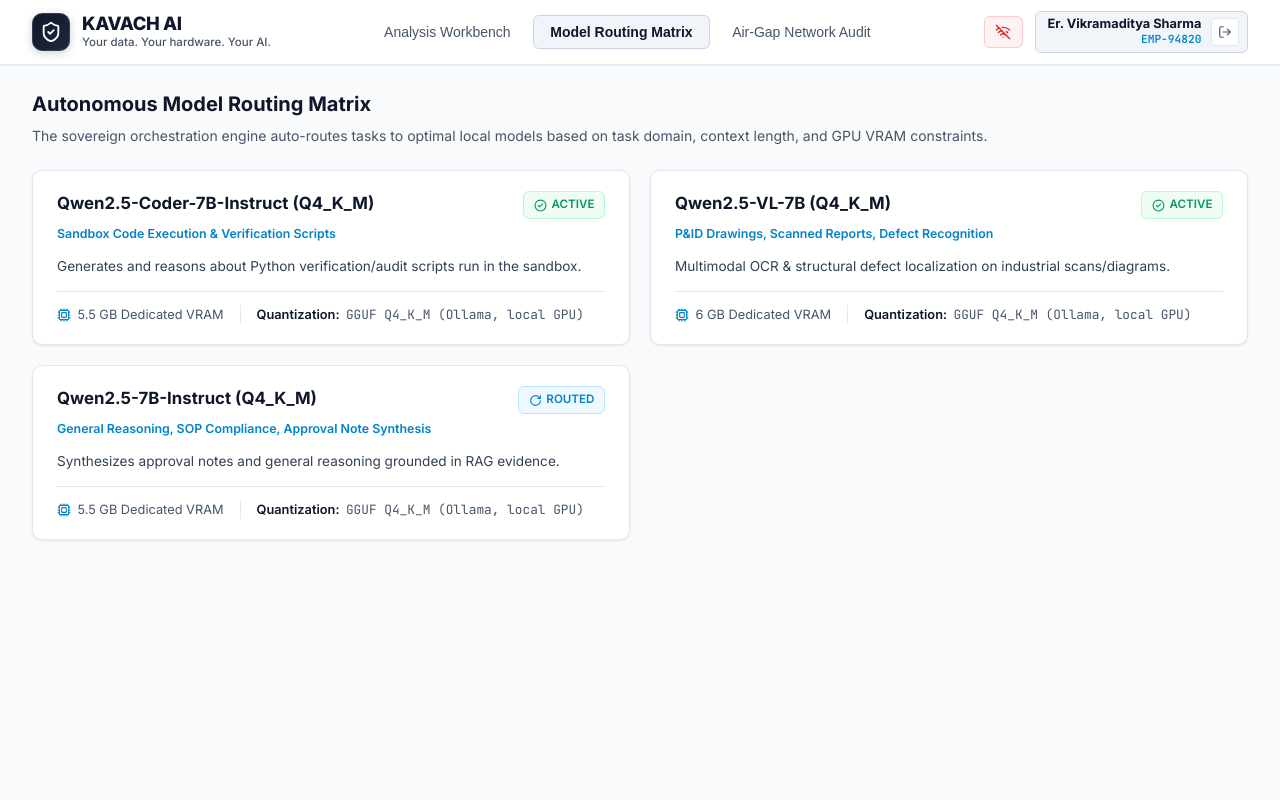
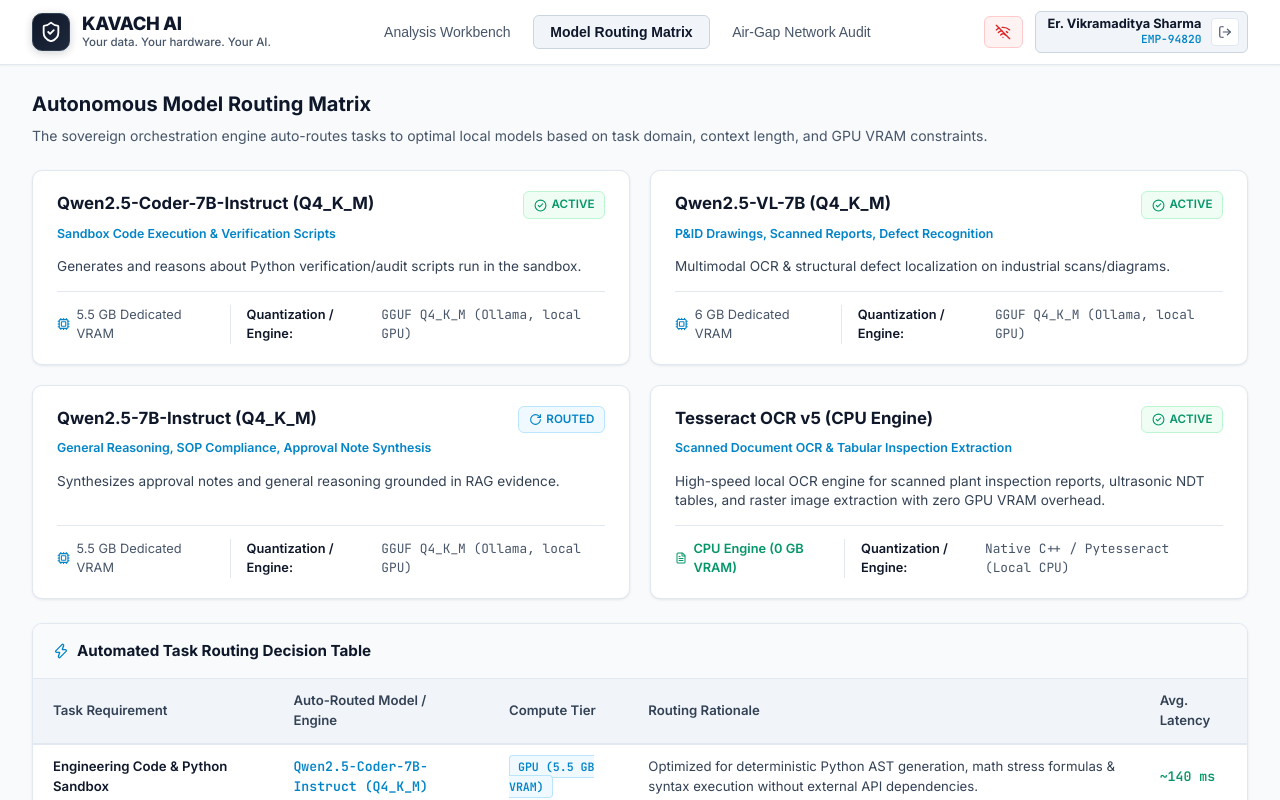
Before and after one commit to Mridu20/kavach-ai, a React (Vite) app in the folder frontend/: page / in a window 1280 px wide. Both pictures are taken after a click on the button "Model Routing Matrix". Shown: the top 800 px of the page. Built offline with nearby package versions, Linux system fonts and the light colour scheme; no server answers.

Commit message:
feat: add ModelRouterMatrix and ModelMatrix components along with API service

```diff
--- a/frontend/src/components/ModelMatrix.tsx
+++ b/frontend/src/components/ModelMatrix.tsx
@@ -1,11 +1,42 @@
 import React from "react";
 import { activeModelsList } from "../services/api";
-import { Cpu, CheckCircle2, RotateCw, Activity } from "lucide-react";
+import { Cpu, CheckCircle2, RotateCw, Activity, Zap, FileText } from "lucide-react";
 
 export const ModelMatrix: React.FC = () => {
+  const routingRules = [
+    {
+      task: "Engineering Code & Python Sandbox",
+      routedModel: "Qwen2.5-Coder-7B-Instruct (Q4_K_M)",
+      hardware: "GPU (5.5 GB VRAM)",
+      rationale: "Optimized for deterministic Python AST generation, math stress formulas & syntax execution without external API dependencies.",
+      latencyMs: 140,
+    },
+    {
+      task: "Document OCR & Scanned Inspection Extraction",
+      routedModel: "Tesseract OCR v5 (CPU Engine)",
+      hardware: "CPU (0 GB VRAM)",
+      rationale: "Fast, zero-VRAM on-premise CPU optical character recognition for scanned reports, tabular inspection sheets & image fallbacks.",
+      latencyMs: 45,
+    },
+    {
+      task: "Multimodal P&ID & Defect Scans",
+      routedModel: "Qwen2.5-VL-7B (Q4_K_M)",
+      hardware: "GPU (6.0 GB VRAM)",
+      rationale: "Equipped with high-resolution vision patch encoders for technical schematics, weld radiographs & scanned engineering drawings.",
+      latencyMs: 280,
+    },
+    {
+      task: "Statutory Approval Note Synthesis & Reasoning",
+      routedModel: "Qwen2.5-7B-Instruct (Q4_K_M)",
+      hardware: "GPU (5.5 GB VRAM)",
+      rationale: "Executive formatting, SOP compliance checks, and PSU bureaucratic synthesis with strict grounding in local RAG standards.",
+      latencyMs: 190,
+    },
+  ];
+
   return (
-    <div style={{ width: "100%" }}>
-      <div style={{ marginBottom: "1.5rem" }}>
+    <div style={{ width: "100%", display: "flex", flexDirection: "column", gap: "1.5rem" }}>
+      <div>
         <h2 style={{ fontWeight: 700, fontSize: "1.25rem", color: "var(--brand-navy)", marginBottom: "0.4rem" }}>
           Autonomous Model Routing Matrix
         </h2>
@@ -51,18 +82,91 @@ export const ModelMatrix: React.FC = () => {
 
             <div style={{ marginTop: "auto", display: "flex", gap: "1rem", borderTop: "1px solid var(--border-dim)", paddingTop: "0.85rem" }}>
               <div style={{ display: "flex", alignItems: "center", gap: "0.4rem", color: "var(--text-muted)", fontSize: "0.8rem" }}>
-                <Cpu size={14} color="var(--brand-blue)" />
-                <span>{model.vramUsageGb} GB Dedicated VRAM</span>
+                {model.vramUsageGb > 0 ? (
+                  <>
+                    <Cpu size={14} color="var(--brand-blue)" />
+                    <span>{model.vramUsageGb} GB Dedicated VRAM</span>
+                  </>
+                ) : (
+                  <>
+                    <FileText size={14} color="var(--green-600)" />
+                    <span style={{ color: "var(--green-600)", fontWeight: 600 }}>CPU Engine (0 GB VRAM)</span>
+                  </>
+                )}
               </div>
               <div style={{ width: "1px", background: "var(--border-dim)" }} />
               <div style={{ display: "flex", alignItems: "center", gap: "0.4rem", color: "var(--text-muted)", fontSize: "0.8rem" }}>
-                <span style={{ fontWeight: 600, color: "var(--text-primary)" }}>Quantization:</span>
+                <span style={{ fontWeight: 600, color: "var(--text-primary)" }}>Quantization / Engine:</span>
                 <span style={{ fontFamily: "var(--font-mono)" }}>{model.weightsFormat}</span>
               </div>
             </div>
           </div>
         ))}
       </div>
+
+      {/* Dynamic Routing Logic Matrix Table */}
+      <div className="panel" style={{ overflow: "hidden", background: "#ffffff" }}>
+        <div style={{ padding: "1rem 1.25rem", borderBottom: "1px solid var(--border-dim)", background: "#f8fafc", display: "flex", alignItems: "center", gap: "0.5rem" }}>
+          <Zap size={16} color="var(--brand-blue)" />
+          <h3 style={{ fontSize: "0.95rem", fontWeight: 700, color: "var(--brand-navy)" }}>
+            Automated Task Routing Decision Table
+          </h3>
+        </div>
+
+        <div style={{ overflowX: "auto" }}>
+          <table style={{ width: "100%", borderCollapse: "collapse", fontSize: "0.825rem", textAlign: "left" }}>
+            <thead>
+              <tr style={{ borderBottom: "2px solid var(--border-dim)", background: "#f1f5f9", color: "var(--text-secondary)" }}>
+                <th style={{ padding: "0.75rem 1.25rem", fontWeight: 600 }}>Task Requirement</th>
+                <th style={{ padding: "0.75rem 1.25rem", fontWeight: 600 }}>Auto-Routed Model / Engine</th>
+                <th style={{ padding: "0.75rem 1.25rem", fontWeight: 600 }}>Compute Tier</th>
+                <th style={{ padding: "0.75rem 1.25rem", fontWeight: 600 }}>Routing Rationale</th>
+                <th style={{ padding: "0.75rem 1.25rem", fontWeight: 600 }}>Avg. Latency</th>
+              </tr>
+            </thead>
+            <tbody>
+              {routingRules.map((rule, idx) => (
+                <tr
+                  key={idx}
+                  style={{
+                    borderBottom: "1px solid var(--border-dim)",
+                    background: idx % 2 === 0 ? "#ffffff" : "#fbfcfe",
+                  }}
+                >
+                  <td style={{ padding: "0.75rem 1.25rem", fontWeight: 600, color: "var(--brand-navy)" }}>
+                    {rule.task}
+                  </td>
+                  <td style={{ padding: "0.75rem 1.25rem", fontFamily: "var(--font-mono)", color: "var(--brand-blue)", fontWeight: 600 }}>
+                    {rule.routedModel}
+                  </td>
+                  <td style={{ padding: "0.75rem 1.25rem" }}>
+                    <span
+                      style={{
+                        padding: "0.2rem 0.5rem",
+                        borderRadius: "4px",
+                        background: rule.hardware.includes("CPU") ? "#f0fdf4" : "#f0f9ff",
+                        color: rule.hardware.includes("CPU") ? "var(--green-600)" : "var(--brand-blue)",
+                        border: `1px solid ${rule.hardware.includes("CPU") ? "#bbf7d0" : "#bae6fd"}`,
+                        fontWeight: 600,
+                        fontSize: "0.725rem",
+                        fontFamily: "var(--font-mono)",
+                      }}
+                    >
+                      {rule.hardware}
+                    </span>
+                  </td>
+                  <td style={{ padding: "0.75rem 1.25rem", color: "var(--text-secondary)" }}>
+                    {rule.rationale}
+                  </td>
+                  <td style={{ padding: "0.75rem 1.25rem", fontFamily: "var(--font-mono)", color: "var(--green-600)", fontWeight: 600 }}>
+                    ~{rule.latencyMs} ms
+                  </td>
+                </tr>
+              ))}
+            </tbody>
+          </table>
+        </div>
+      </div>
     </div>
   );
 };
--- a/frontend/src/services/api.ts
+++ b/frontend/src/services/api.ts
@@ -52,6 +52,17 @@ export const activeModelsList: ModelInfo[] = [
     status: "ROUTED",
     tokenThroughput: 24.0,
     description: "Synthesizes approval notes and general reasoning grounded in RAG evidence.",
+  },
+  {
+    id: "tesseract-ocr",
+    name: "Tesseract OCR v5 (CPU Engine)",
+    specialization: "Scanned Document OCR & Tabular Inspection Extraction",
+    weightsFormat: "Native C++ / Pytesseract (Local CPU)",
+    vramUsageGb: 0,
+    contextLength: "Multi-Page Stream",
+    status: "ACTIVE",
+    tokenThroughput: 45.0,
+    description: "High-speed local OCR engine for scanned plant inspection reports, ultrasonic NDT tables, and raster image extraction with zero GPU VRAM overhead.",
   },
 ];
 
```
Also changed, not shown: frontend/src/components/ModelRouterMatrix.tsx (+13 -13 lines).
